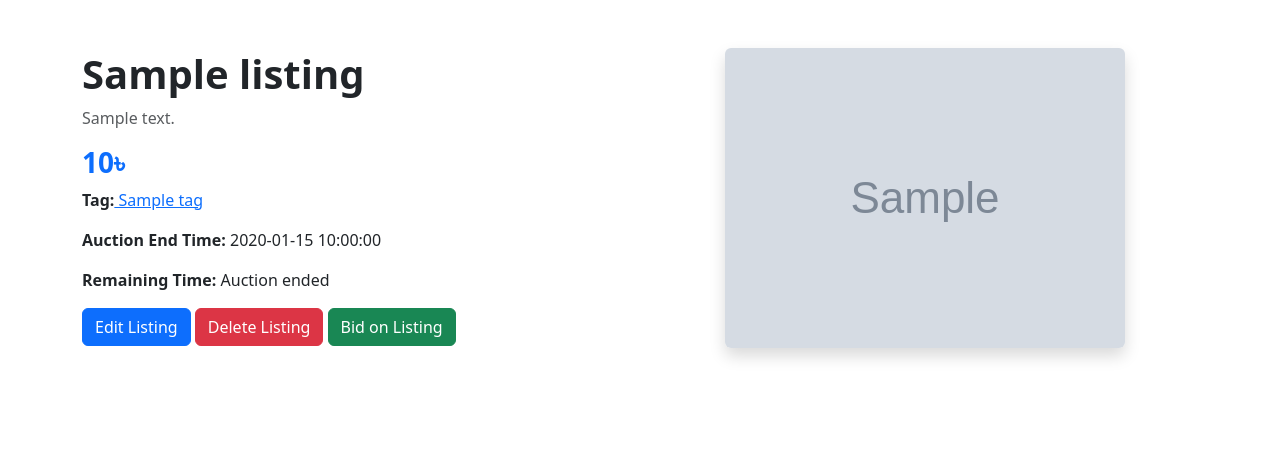
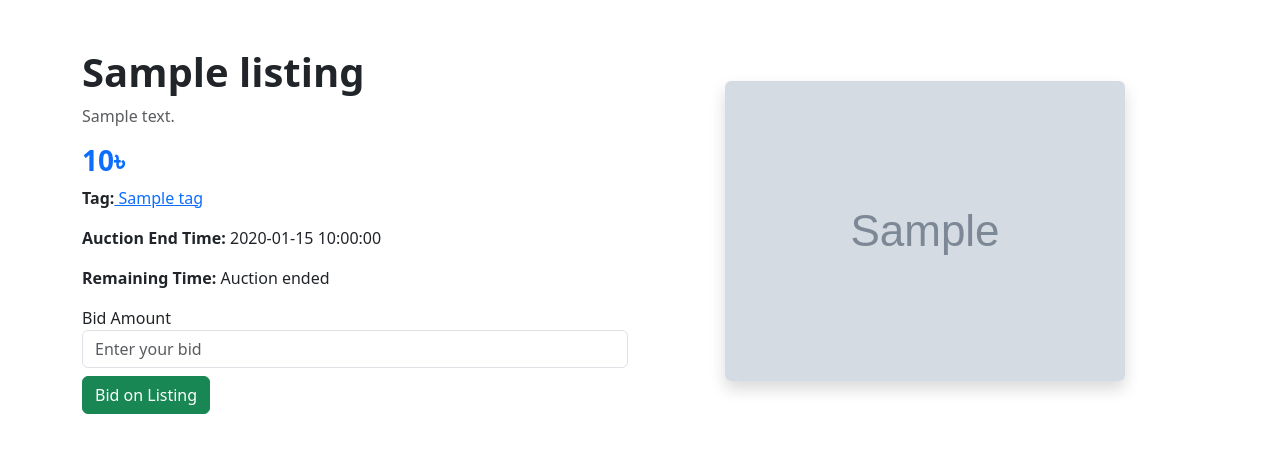
Before and after one commit to ZafirChowdhury/b2bWeb, a Python web app: template templates/view_listing.html in a window 1280 px wide. Shown: the top 453 px of the page. Run offline with Jinja, Linux system fonts and the light colour scheme; the template is opened without the code that fills it: most values are stand-ins (such as "Sample title", 1, 10 or a date in 2020); grey boxes marked "Sample" are stand-in pictures; some libraries are stand-ins or nearby versions.

Commit message:
Add Bid Fort-End

```diff
--- a/app.py
+++ b/app.py
@@ -179,8 +179,9 @@ def view_listing(listing_id):
 
         return render_template("/view_listing.html", listing=listings[0])
 
+    # Bidding System
     if request.method == "POST":
-        return "TODO"
+        return f"TOOD : Bidding System POST : You are trying to bid on {listing_id}"
 
 
 @app.route("/profile", methods=["GET", "POST"])
--- a/templates/view_listing.html
+++ b/templates/view_listing.html
@@ -18,13 +18,14 @@
                 <p><strong>Remaining Time:</strong> <span id="remaining-time"></span></p>
 
                 <!--Buttons TODO-->
-                <div class="mt-3">
-                    <a href="/edit_listing/{{ listing.listing_id }}" class="btn btn-primary">Edit Listing</a>
-                    <form action="/delete_listing/{{ listing.listing_id }}" method="post" class="d-inline">
-                        <button type="submit" class="btn btn-danger">Delete Listing</button>
+                <!-- Bid Form -->
+                <form id="bid-form" action="/view_listing/{{ listing.listing_id }}" method="post" class="mt-3">
+                    <div class="form-group">
+                        <label for="bid-amount">Bid Amount</label>
+                        <input type="number" name="bid_amount" class="form-control" id="bid-amount" step="0.01" min="0" placeholder="Enter your bid" required>
+                    </div>
+                    <button type="submit" class="btn btn-success mt-2">Bid on Listing</button>
                 </form>
-                    <a href="/bid/{{ listing.listing_id }}" class="btn btn-success">Bid on Listing</a>
-                </div>
 
             </div>
 
@@ -40,6 +41,9 @@
         document.addEventListener('DOMContentLoaded', function() {
             const auctionEndTime = new Date(document.getElementById('auction-end-time').textContent);
             const remainingTimeElement = document.getElementById('remaining-time');
+            const bidForm = document.getElementById('bid-form');
+            const bidAmountInput = document.getElementById('bid-amount');
+            const currentPrice = parseFloat('{{ listing.price }}');
 
             function updateRemainingTime() {
                 const now = new Date();
@@ -55,9 +59,16 @@
                 const hours = Math.floor((timeDifference % (1000 * 60 * 60 * 24)) / (1000 * 60 * 60));
                 const minutes = Math.floor((timeDifference % (1000 * 60 * 60)) / (1000 * 60));
                 const seconds = Math.floor((timeDifference % (1000 * 60)) / 1000);
-
                 remainingTimeElement.textContent = `${days}d ${hours}h ${minutes}m ${seconds}s`;
         }
+
+        bidForm.addEventListener('submit', function(event) {
+            const bidAmount = parseFloat(bidAmountInput.value);
+            if (bidAmount <= currentPrice) {
+                event.preventDefault();
+                alert('Your bid must be higher than the current price.');
+            }
+        });
 
         const timerInterval = setInterval(updateRemainingTime, 1000);
         updateRemainingTime();
```
Lines whose indentation alone changed are shown as unchanged.
